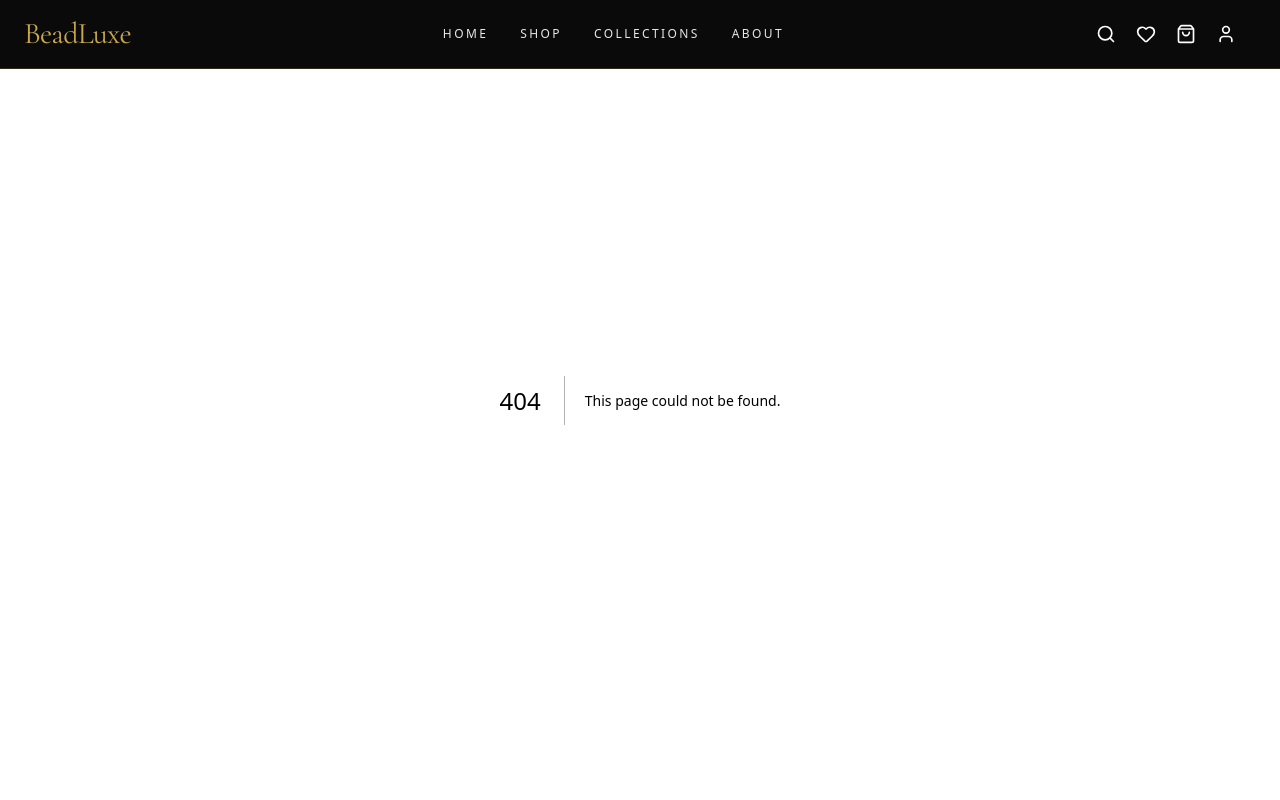
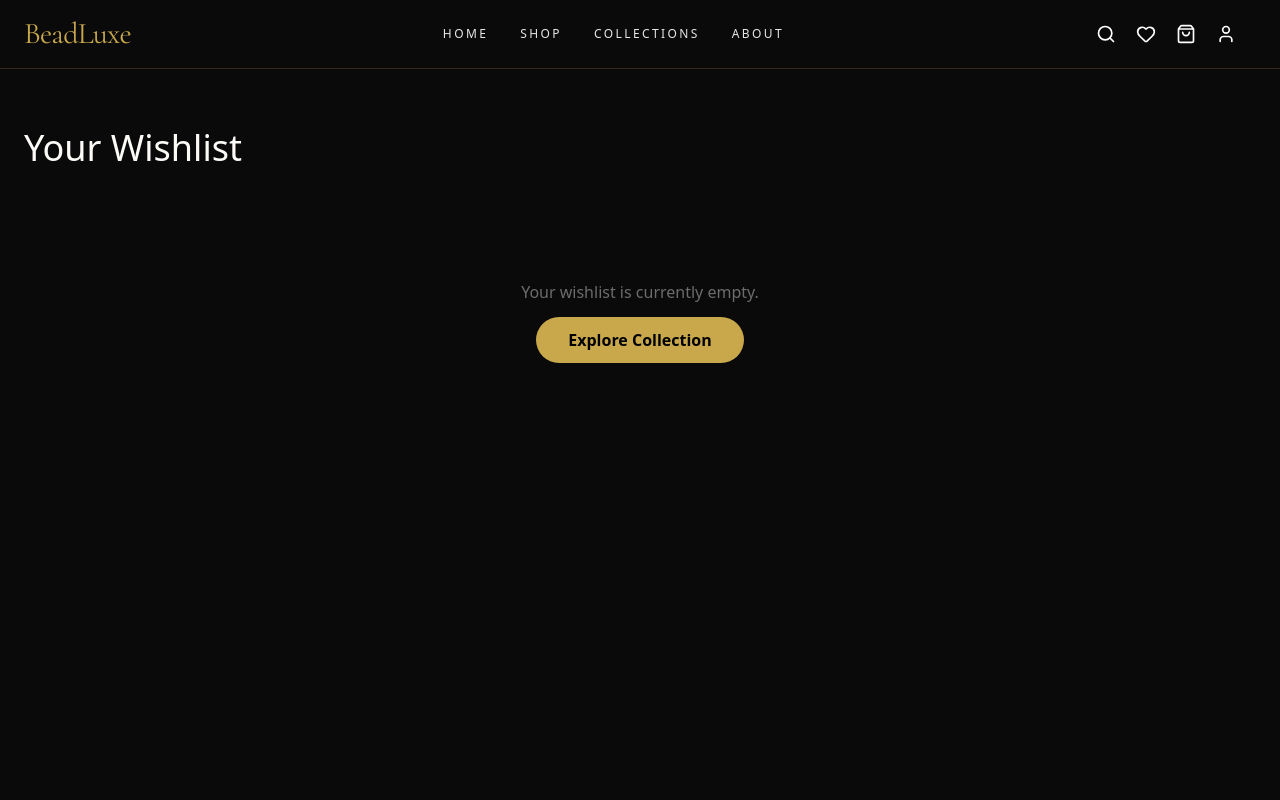
Before and after one commit to Berserker71130/bead-luxe, a Next.js app: page /wishlist in a window 1280 px wide. Before the commit this address had no page. Shown: the top 800 px of the page. Built offline with nearby package versions, Linux system fonts and the light colour scheme.

Commit message:
STABLE: Product details fixed and Wishlist 404 resolved

```diff
--- /dev/null
+++ b/src/app/wishlist/page.tsx
@@ -0,0 +1,39 @@
+"use client";
+
+import { useWishlistStore } from "@/store/wishlistStore";
+import ProductCard from "@/components/shop/ProductCard";
+import Link from "next/link";
+
+export default function WishlistPage() {
+  const { items } = useWishlistStore();
+
+  return (
+    <main className="bg-[#0A0A0A] min-h-screen pt-32 pb-20 px-6">
+      <div className="max-w-7xl mx-auto">
+        <h1 className="font-serif text-4xl mb-8 text-[#FDFBF7]">
+          Your Wishlist
+        </h1>
+
+        {items.length === 0 ? (
+          <div className="text-center py-20">
+            <p className="text-white/40 mb-6">
+              Your wishlist is currently empty.
+            </p>
+            <Link
+              href="/products"
+              className="bg-[#C9A84C] text-black px-8 py-3 rounded-full font-bold hover:bg-[#B3933D] transition-all"
+            >
+              Explore Collection
+            </Link>
+          </div>
+        ) : (
+          <div className="grid grid-cols-1 sm:grid-cols-2 lg:grid-cols-4 gap-8">
+            {items.map((product) => (
+              <ProductCard key={product.id} product={product} />
+            ))}
+          </div>
+        )}
+      </div>
+    </main>
+  );
+}
```
